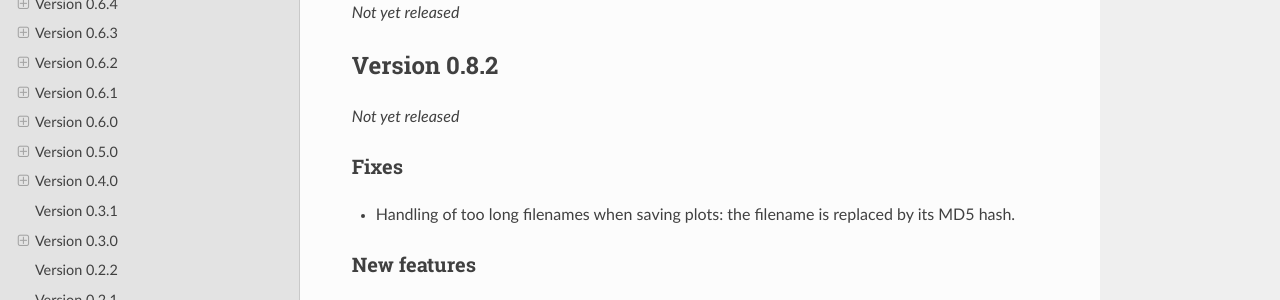
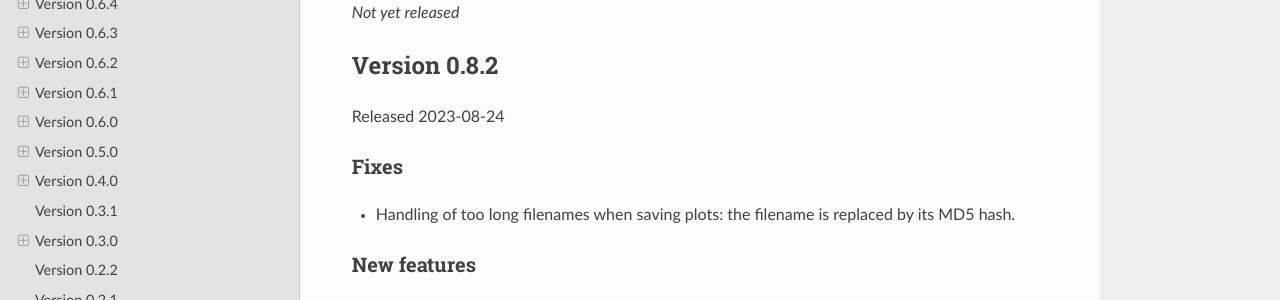
Before and after one commit to tillbiskup/aspecd, a Sphinx documentation site: the page built from docs/changelog.rst, in a window 1280 px wide and 900 px high. Shown: the part 315-615 px from the top of the window. Built offline with Sphinx 7.4.7 and the Read the Docs theme 2.0.0, drawn with Linux system fonts in a browser that asks for light colours.

Commit message:
Post-release

```diff
--- a/docs/changelog.rst
+++ b/docs/changelog.rst
@@ -14,7 +14,7 @@ Version 0.9.0
 Version 0.8.2
 =============
 
-*Not yet released*
+Released 2023-08-24
 
 Fixes
 -----
```
Also changed, not shown: 1 other file.
